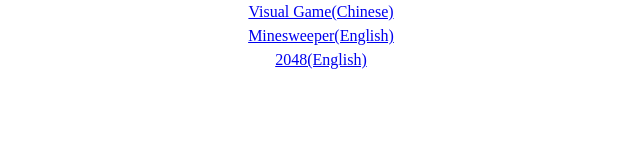
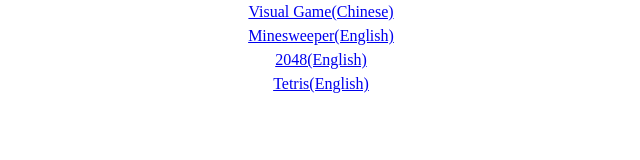
Before and after one commit to troy351/troy351.github.io, a plain HTML site: page index.html in a window 1280 px wide. Shown: the whole page, without its empty margins (319-959 px from the left). Drawn offline with Linux system fonts and the light colour scheme.

Commit message:
add tetris

```diff
--- a/index.html
+++ b/index.html
@@ -20,6 +20,7 @@
 <a href="visualgame" target="_self">Visual Game(Chinese)</a>
 <a href="Minesweeper" target="_self">Minesweeper(English)</a>
 <a href="2048" target="_self">2048(English)</a>
+<a href="Tetris" target="_self">Tetris(English)</a>
 <script src="/js/global.js"></script>
 </body>
 </html>
```
